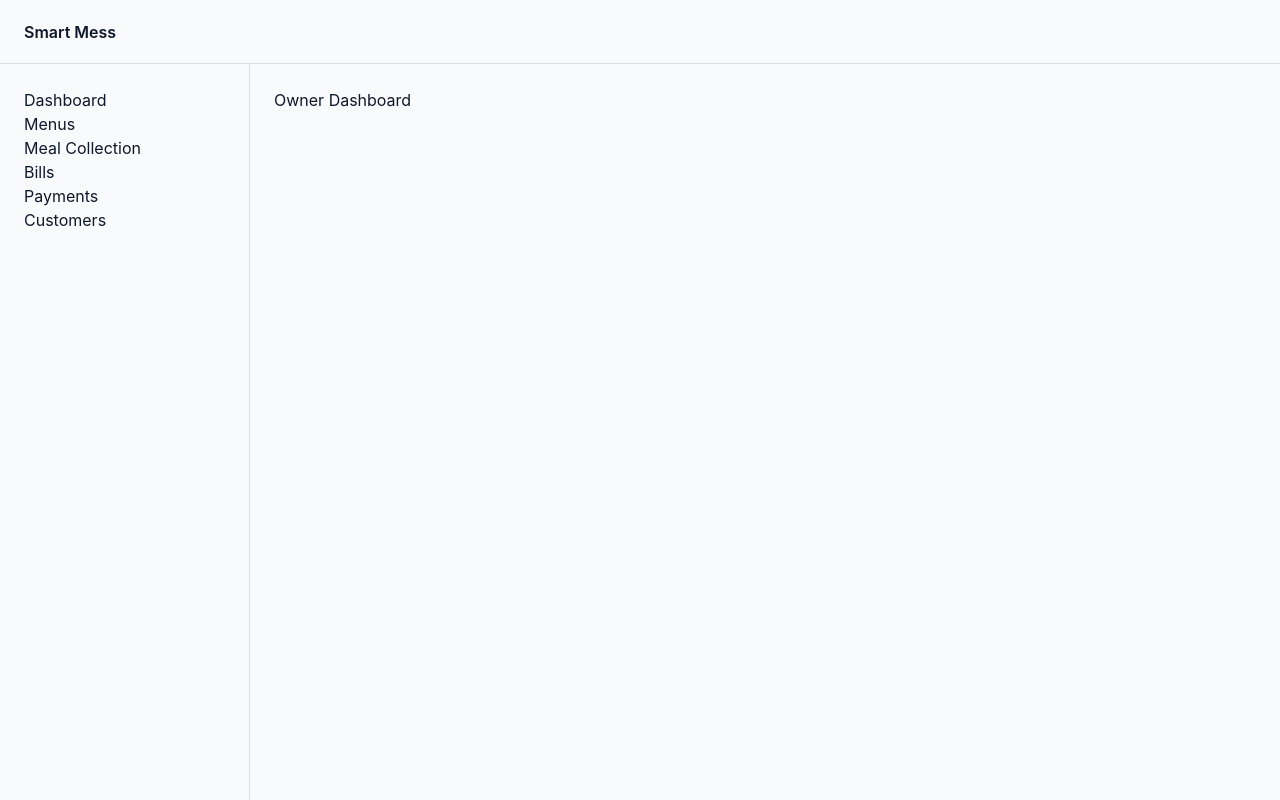
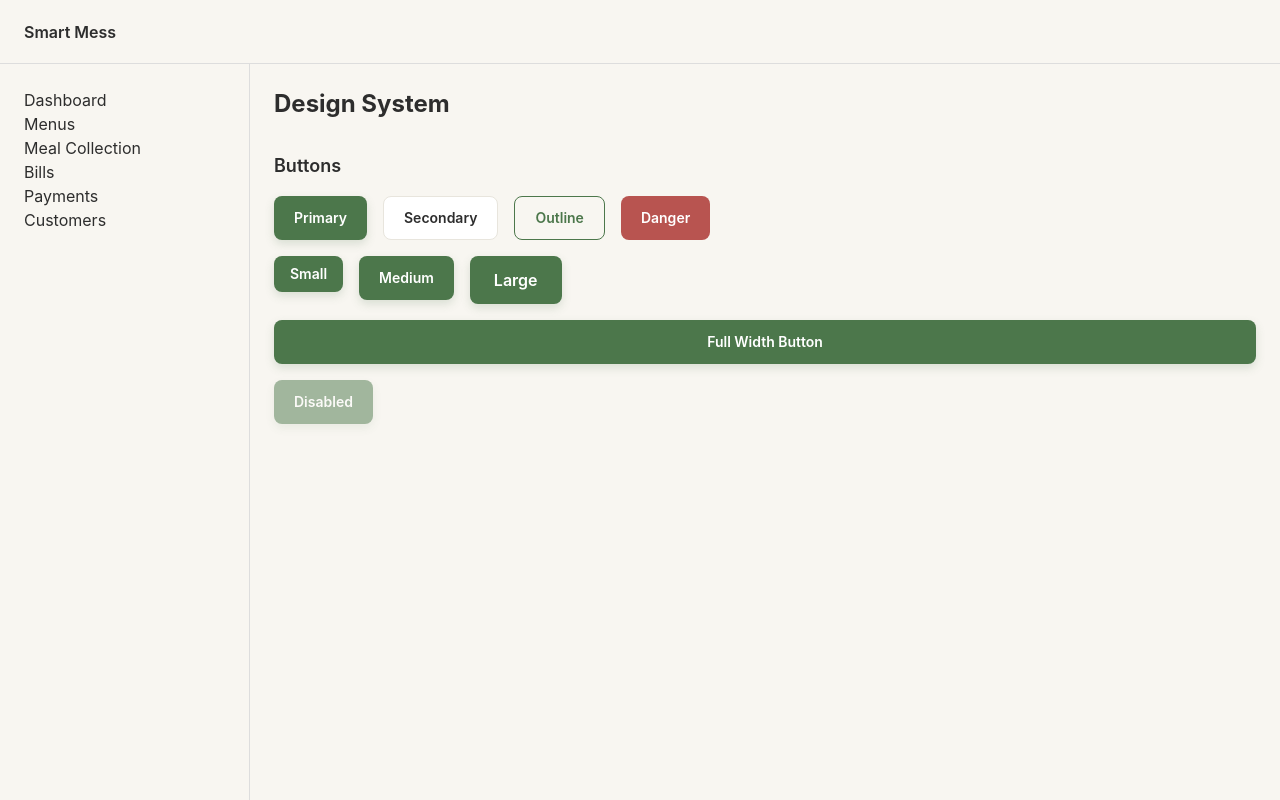
Before and after one commit to saurabhdixit03/smart-mess, a React (Vite) app in the folder client/: page /owner in a window 1280 px wide. Built offline with nearby package versions, Linux system fonts and the light colour scheme.

Commit message:
Complete reusable Button component and add design system playground

```diff
--- a/client/src/components/common/ui/Button/Button.tsx
+++ b/client/src/components/common/ui/Button/Button.tsx
@@ -0,0 +1,103 @@
+import type { ButtonHTMLAttributes, ReactNode } from "react";
+import clsx from "clsx";
+
+type ButtonVariant =
+  | "primary"
+  | "secondary"
+  | "outline"
+  | "danger";
+
+type ButtonSize =
+  | "sm"
+  | "md"
+  | "lg";
+
+interface ButtonProps
+  extends ButtonHTMLAttributes<HTMLButtonElement> {
+  children: ReactNode;
+  variant?: ButtonVariant;
+  size?: ButtonSize;
+  fullWidth?: boolean;
+}
+
+const variantClasses: Record<ButtonVariant, string> = {
+  primary: [
+    "bg-[var(--color-primary)]",
+    "text-white",
+    "hover:bg-[var(--color-primary-hover)]",
+    "shadow-[var(--shadow-sm)]",
+    "hover:shadow-[var(--shadow-md)]",
+  ].join(" "),
+
+  secondary: [
+    "bg-[var(--color-surface)]",
+    "text-[var(--color-text)]",
+    "border",
+    "border-[var(--color-border)]",
+    "hover:bg-[#F3F1EB]",
+  ].join(" "),
+
+  outline: [
+    "bg-transparent",
+    "text-[var(--color-primary)]",
+    "border",
+    "border-[var(--color-primary)]",
+    "hover:bg-[#EEF3EE]",
+  ].join(" "),
+
+  danger: [
+    "bg-[var(--color-danger)]",
+    "text-white",
+    "hover:brightness-95",
+  ].join(" "),
+};
+
+const sizeClasses: Record<ButtonSize, string> = {
+  sm: "h-9 px-4 text-sm",
+
+  md: "h-11 px-5 text-sm",
+
+  lg: "h-12 px-6 text-base",
+};
+
+export default function Button({
+  children,
+  variant = "primary",
+  size = "md",
+  fullWidth = false,
+  className,
+  ...props
+}: ButtonProps) {
+  return (
+    <button
+      className={clsx(
+        "inline-flex items-center justify-center",
+        "font-semibold",
+        "rounded-[var(--radius-md)]",
+        "transition-all duration-200 ease-out",
+        "select-none",
+        "cursor-pointer",
+        "hover:-translate-y-0.5",
+        "active:translate-y-0",
+        "active:scale-[0.97]",
+
+        "focus:outline-none",
+        "focus:ring-2",
+        "focus:ring-[var(--color-primary)]/20",
+
+        "disabled:pointer-events-none",
+        "disabled:opacity-50",
+
+        variantClasses[variant],
+        sizeClasses[size],
+
+        fullWidth && "w-full",
+
+        className
+      )}
+      {...props}
+    >
+      {children}
+    </button>
+  );
+}
--- a/client/src/components/common/ui/Button/index.ts
+++ b/client/src/components/common/ui/Button/index.ts
@@ -0,0 +1 @@
+export { default } from "./Button";
--- a/client/src/components/common/ui/index.ts
+++ b/client/src/components/common/ui/index.ts
@@ -0,0 +1 @@
+export { default as Button } from "./Button";
--- a/client/src/layouts/OwnerLayout.tsx
+++ b/client/src/layouts/OwnerLayout.tsx
@@ -22,6 +22,7 @@ export default function OwnerLayout() {
             padding: "24px",
           }}
         >
+
           <Outlet />
         </main>
       </div>
--- /dev/null
+++ b/client/src/pages/DesignSystemPage.tsx
@@ -0,0 +1,45 @@
+import { Button } from "@/components/common/ui";
+
+export default function DesignSystemPage() {
+  return (
+    <div className="space-y-8">
+      <h1 className="text-2xl font-bold">Design System</h1>
+
+      <section className="space-y-4">
+        <h2 className="text-lg font-semibold">Buttons</h2>
+
+        <div className="flex flex-wrap gap-4">
+          <Button>Primary</Button>
+
+          <Button variant="secondary">
+            Secondary
+          </Button>
+
+          <Button variant="outline">
+            Outline
+          </Button>
+
+          <Button variant="danger">
+            Danger
+          </Button>
+        </div>
+
+        <div className="flex flex-wrap gap-4">
+          <Button size="sm">Small</Button>
+
+          <Button size="md">Medium</Button>
+
+          <Button size="lg">Large</Button>
+        </div>
+
+        <Button fullWidth>
+          Full Width Button
+        </Button>
+
+        <Button disabled>
+          Disabled
+        </Button>
+      </section>
+    </div>
+  );
+}
--- a/client/src/routes/AppRouter.tsx
+++ b/client/src/routes/AppRouter.tsx
@@ -3,13 +3,14 @@ import { BrowserRouter, Routes, Route } from "react-router-dom";
 import OwnerLayout from "@/layouts/OwnerLayout";
 import CustomerLayout from "@/layouts/CustomerLayout";
 import NotFoundPage from "@/pages/NotFoundPage";
+import DesignSystemPage from "@/pages/DesignSystemPage";
 
 export default function AppRouter() {
   return (
     <BrowserRouter>
       <Routes>
         <Route path="/owner" element={<OwnerLayout />}>
-            <Route index element={<div>Owner Dashboard</div>} />
+            <Route index element={<DesignSystemPage />} />
         </Route>
 
         <Route path="/customer" element={<CustomerLayout />}>
--- a/client/src/styles/theme.css
+++ b/client/src/styles/theme.css
@@ -1,41 +1,57 @@
 :root {
-  /* Primary */
+  /* ==========================
+     Brand
+     ========================== */
 
-  --color-primary: #16a34a;
-  --color-primary-hover: #15803d;
+  --color-primary: #4C774B;
+--color-primary-hover: #3E6540;
 
-  /* Background */
+  /* ==========================
+     Background
+     ========================== */
 
-  --color-background: #f8fafc;
+  --color-background: #f8f6f1;
   --color-surface: #ffffff;
 
-  /* Text */
+  /* ==========================
+     Text
+     ========================== */
 
-  --color-text: #0f172a;
-  --color-text-secondary: #64748b;
+  --color-text: #2d2d2d;
+  --color-text-secondary: #6b7280;
 
-  /* Border */
+  /* ==========================
+     Border
+     ========================== */
 
-  --color-border: #e2e8f0;
+  --color-border: #e8e5dd;
 
-  /* Status */
+  /* ==========================
+     Status
+     ========================== */
 
-  --color-success: #16a34a;
-  --color-warning: #f59e0b;
-  --color-danger: #dc2626;
-  --color-info: #2563eb;
+  --color-success: #4f8a5b;
+  --color-warning: #c98a2e;
+  --color-danger: #b85450;
+  --color-info: #4f6f52;
 
-  /* Radius */
+  /* ==========================
+     Radius
+     ========================== */
 
-  --radius-sm: 8px;
-  --radius-md: 12px;
-  --radius-lg: 16px;
+  --radius-sm: 6px;
+  --radius-md: 8px;
+  --radius-lg: 12px;
 
-  /* Shadow */
+  /* ==========================
+     Shadows
+     ========================== */
 
-  --shadow-sm: 0 1px 3px rgba(0,0,0,.08);
 
-  --shadow-md: 0 4px 12px rgba(0,0,0,.08);
 
-  --shadow-lg: 0 8px 24px rgba(0,0,0,.12);
+  --shadow-sm: 0 4px 10px rgba(76, 119, 75, 0.18);
+
+  --shadow-md: 0 8px 24px rgba(76, 119, 75, 0.14);
+
+  --shadow-lg: 0 10px 30px rgba(0, 0, 0, 0.12);
 }
```
